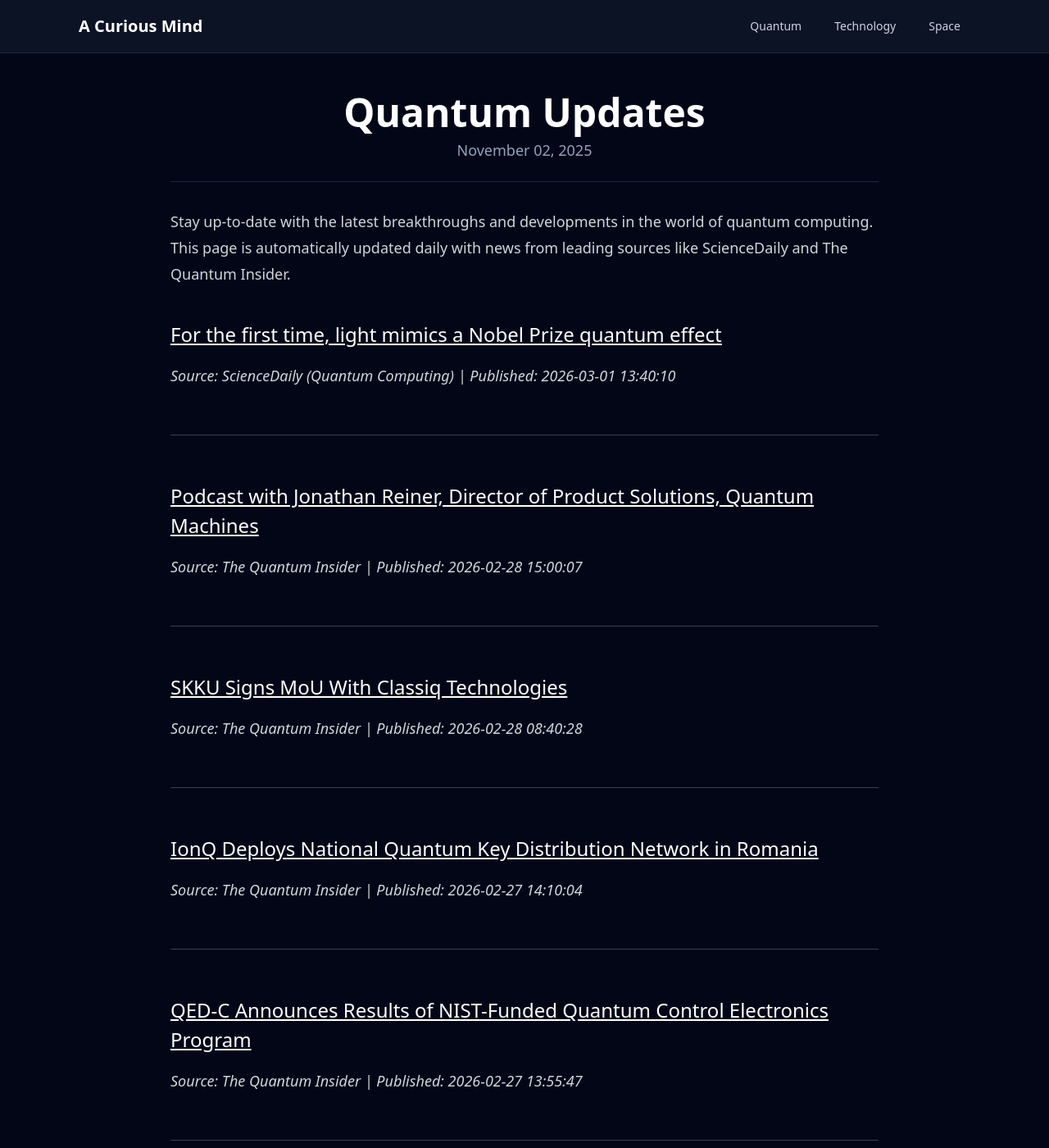
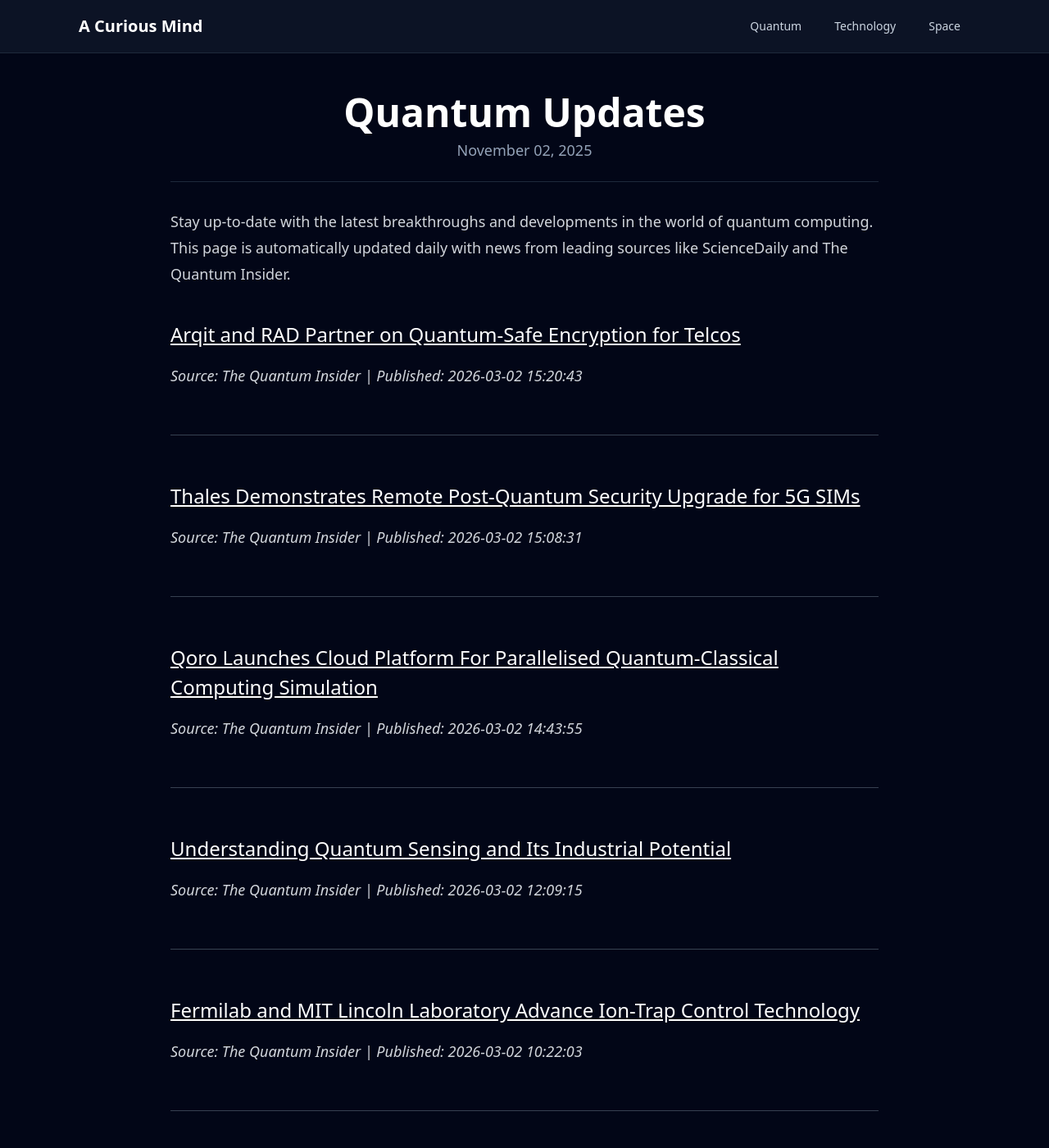
Before and after one commit to onehl7/onehl7.github.io, a Jekyll site: the page built from _posts/2025-11-02-quantum-updates.md, in a window 1280 px wide and 1400 px high. Shown: the whole window at 82% size. Built offline with Jekyll 4.4.1, drawn with Linux system fonts in a browser that asks for light colours; nearby versions of some CDN libraries; some of the changed text lies outside the part shown.

Commit message:
Update quantum news data

```diff
--- a/_data/quantum_news.json
+++ b/_data/quantum_news.json
@@ -1,39 +1,39 @@
 [
+  {
+    "source": "The Quantum Insider",
+    "title": "Arqit and RAD Partner on Quantum-Safe Encryption for Telcos",
+    "link": "https://thequantuminsider.com/2026/03/02/arqit-rad-quantum-safe-telco-partnership/",
+    "published": "2026-03-02 15:20:43"
+  },
+  {
+    "source": "The Quantum Insider",
+    "title": "Thales Demonstrates Remote Post-Quantum Security Upgrade for 5G SIMs",
+    "link": "https://thequantuminsider.com/2026/03/02/thales-remote-post-quantum-5g-sim-upgrade/",
+    "published": "2026-03-02 15:08:31"
+  },
+  {
+    "source": "The Quantum Insider",
+    "title": "Qoro Launches Cloud Platform For Parallelised Quantum-Classical Computing Simulation",
+    "link": "https://thequantuminsider.com/2026/03/02/qoro-launches-cloud-platform-for-parallelised-quantum-classical-computing-simulation/",
+    "published": "2026-03-02 14:43:55"
+  },
+  {
+    "source": "The Quantum Insider",
+    "title": "Understanding Quantum Sensing and Its Industrial Potential",
+    "link": "https://thequantuminsider.com/2026/03/02/understanding-quantum-sensing-industrial-potential/",
+    "published": "2026-03-02 12:09:15"
+  },
+  {
+    "source": "The Quantum Insider",
+    "title": "Fermilab and MIT Lincoln Laboratory Advance Ion-Trap Control Technology",
+    "link": "https://thequantuminsider.com/2026/03/02/fermilab-mit-ion-trap-control-tech/",
+    "published": "2026-03-02 10:22:03"
+  },
   {
     "source": "ScienceDaily (Quantum Computing)",
     "title": "For the first time, light mimics a Nobel Prize quantum effect",
     "link": "https://www.sciencedaily.com/releases/2026/02/260228093446.htm",
     "published": "2026-03-01 13:40:10"
-  },
-  {
-    "source": "The Quantum Insider",
-    "title": "Podcast with Jonathan Reiner, Director of Product Solutions, Quantum Machines",
-    "link": "https://thequantuminsider.com/2026/02/28/podcast-with-jonathan-reiner-director-of-product-solutions-quantum-machines/",
-    "published": "2026-02-28 15:00:07"
-  },
-  {
-    "source": "The Quantum Insider",
-    "title": "SKKU Signs MoU With Classiq Technologies",
-    "link": "https://thequantuminsider.com/2026/02/28/skku-signs-mou-with-classiq-technologies/",
-    "published": "2026-02-28 08:40:28"
-  },
-  {
-    "source": "The Quantum Insider",
-    "title": "IonQ Deploys National Quantum Key Distribution Network in Romania",
-    "link": "https://thequantuminsider.com/2026/02/27/ionq-romania-national-qkd-network/",
-    "published": "2026-02-27 14:10:04"
-  },
-  {
-    "source": "The Quantum Insider",
-    "title": "QED-C Announces Results of NIST-Funded Quantum Control Electronics Program",
-    "link": "https://thequantuminsider.com/2026/02/27/qedc-nist-quantum-control-electronics-program/",
-    "published": "2026-02-27 13:55:47"
-  },
-  {
-    "source": "The Quantum Insider",
-    "title": "Analysis: Quantum Medicine\u2019s Promise Raises New Privacy And Governance Risks",
-    "link": "https://thequantuminsider.com/2026/02/27/analysis-quantum-medicines-promise-raises-new-privacy-and-governance-risks/",
-    "published": "2026-02-27 12:47:03"
   },
   {
     "source": "ScienceDaily (Quantum Computing)",
```
